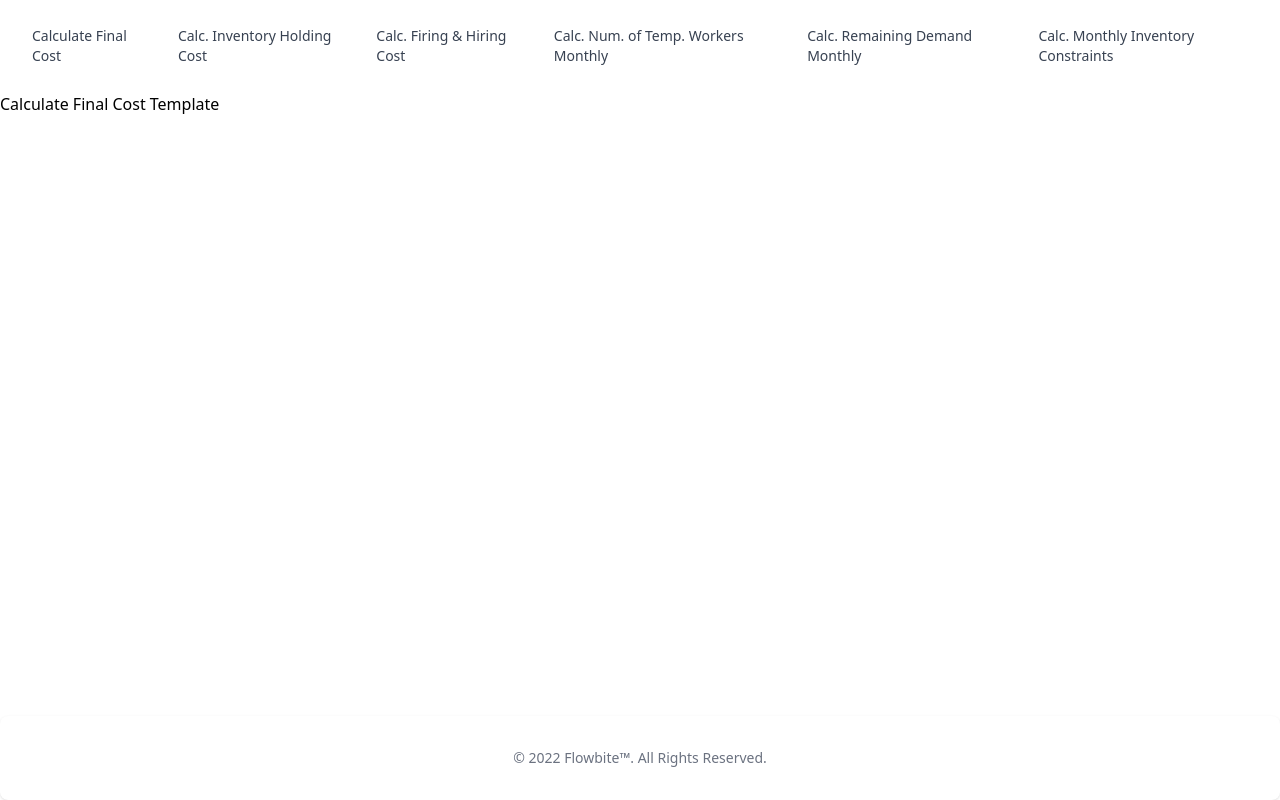
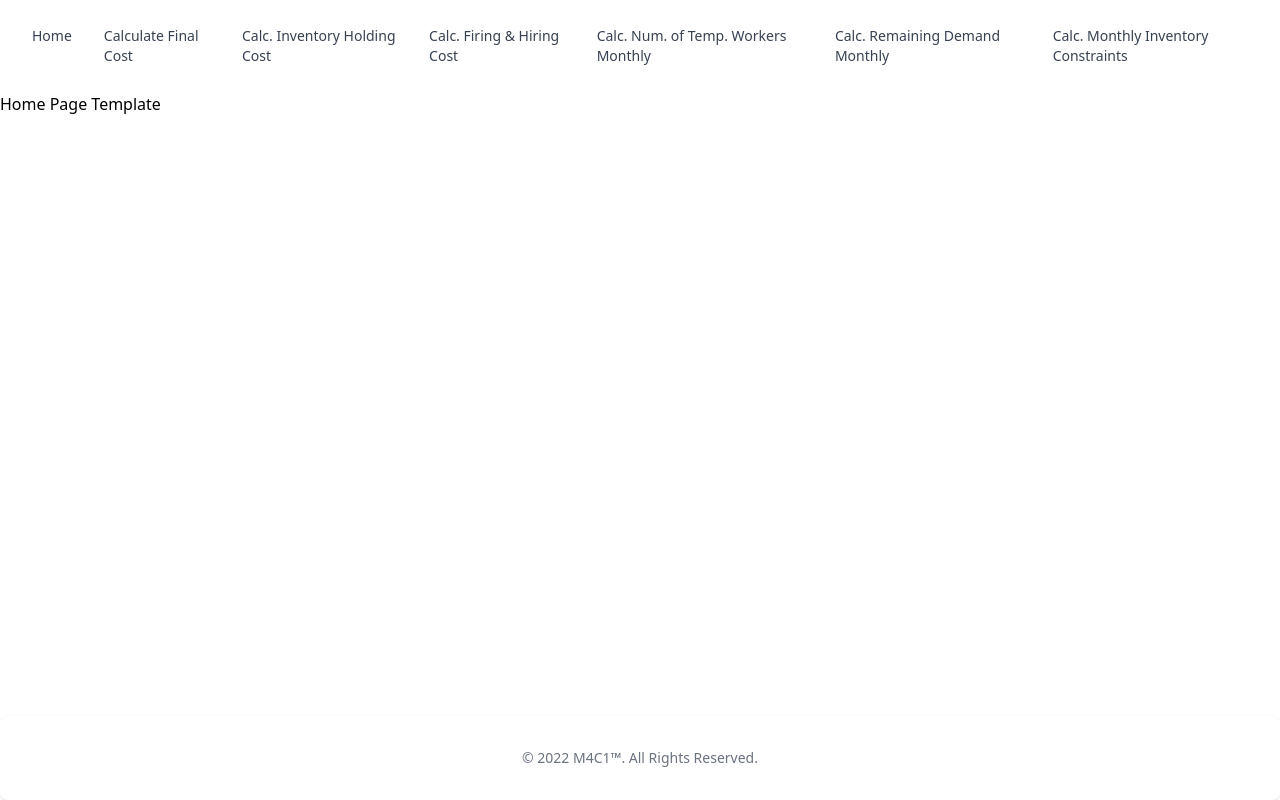
Before and after one commit to vKing-13/multiperiod-production-smoothing, a Django app: page / in a window 1280 px wide. Run offline with Django 4.2, Linux system fonts and the light colour scheme; some libraries are stand-ins or nearby versions.

Commit message:
Added Index Page

```diff
--- /dev/null
+++ b/main/templates/main/index.html
@@ -0,0 +1,5 @@
+{% extends 'main/navbar_footer.html' %}
+{% block title %}Home Page{% endblock  %}
+{% block content %}
+<h1>Home Page Template</h1>
+{% endblock  %}
--- a/main/templates/main/navbar_footer.html
+++ b/main/templates/main/navbar_footer.html
@@ -24,7 +24,10 @@
       <div class="hidden w-full md:block md:w-auto" id="navbar-default">
         <ul class="flex flex-col p-4 mt-4 border border-gray-100 rounded-lg bg-gray-50 md:flex-row md:space-x-8 md:mt-0 md:text-sm md:font-medium md:border-0 md:bg-white dark:bg-gray-800 md:dark:bg-gray-900 dark:border-gray-700">
           <li>
-            <a href="/" class="block py-2 pl-3 pr-4 text-gray-700 rounded hover:bg-gray-100 md:hover:bg-transparent md:border-0 md:hover:text-blue-700 md:p-0 dark:text-gray-400 md:dark:hover:text-white dark:hover:bg-gray-700 dark:hover:text-white md:dark:hover:bg-transparent">Calculate Final Cost</a>
+            <a href="/" class="block py-2 pl-3 pr-4 text-gray-700 rounded hover:bg-gray-100 md:hover:bg-transparent md:border-0 md:hover:text-blue-700 md:p-0 dark:text-gray-400 md:dark:hover:text-white dark:hover:bg-gray-700 dark:hover:text-white md:dark:hover:bg-transparent">Home</a>
+          </li>
+          <li>
+            <a href="/calculateFC" class="block py-2 pl-3 pr-4 text-gray-700 rounded hover:bg-gray-100 md:hover:bg-transparent md:border-0 md:hover:text-blue-700 md:p-0 dark:text-gray-400 md:dark:hover:text-white dark:hover:bg-gray-700 dark:hover:text-white md:dark:hover:bg-transparent">Calculate Final Cost</a>
           </li>
           <li>
             <a href="/calculateIHC" class="block py-2 pl-3 pr-4 text-gray-700 rounded hover:bg-gray-100 md:hover:bg-transparent md:border-0 md:hover:text-blue-700 md:p-0 dark:text-gray-400 md:dark:hover:text-white dark:hover:bg-gray-700 dark:hover:text-white md:dark:hover:bg-transparent">Calc. Inventory  Holding Cost</a>
@@ -51,7 +54,7 @@
   <footer class="p-4 bg-white rounded-lg shadow md:px-6 md:py-8 dark:bg-gray-900 fixed
   inset-x-0
   bottom-0">
-    <span class="block text-sm text-gray-500 sm:text-center dark:text-gray-400">© 2022 <a href="https://flowbite.com/" class="hover:underline">Flowbite™</a>. All Rights Reserved.
+    <span class="block text-sm text-gray-500 sm:text-center dark:text-gray-400">© 2022 <a href="https://flowbite.com/" class="hover:underline">M4C1™</a>. All Rights Reserved.
     </span>
 </footer>
 </body>
--- a/main/urls.py
+++ b/main/urls.py
@@ -3,7 +3,8 @@ from django.urls import path
 from . import views
 
 urlpatterns=[
-  path('',views.calculateFinalCost,name="Calculate Final Cost"),
+  path('',views.index,name="Home Page"),
+  path('calculateFC/',views.calculateFinalCost,name="Calculate Final Cost"),
   path('calculateFHC/',views.calculateFiringHiringCost,name="Calculate Firing and Hiring Cost"),
   path('calculateIC/',views.calculateInventoryConstraints,name="Calculate Monthly Inventory Constraints"),
   path('calculateIHC/',views.calculateInventoryHoldingCost,name="Calculate Inventory Holding Cost"),
--- a/main/views.py
+++ b/main/views.py
@@ -1,6 +1,9 @@
 from django.shortcuts import render
 from django.http import HttpResponse
 # Create your views here.
+def index(response):
+  return render(response,"main/index.html",{})
+
 def calculateFinalCost(response):
   return render(response,"main/calculate_final_cost.html",{})
 
```
